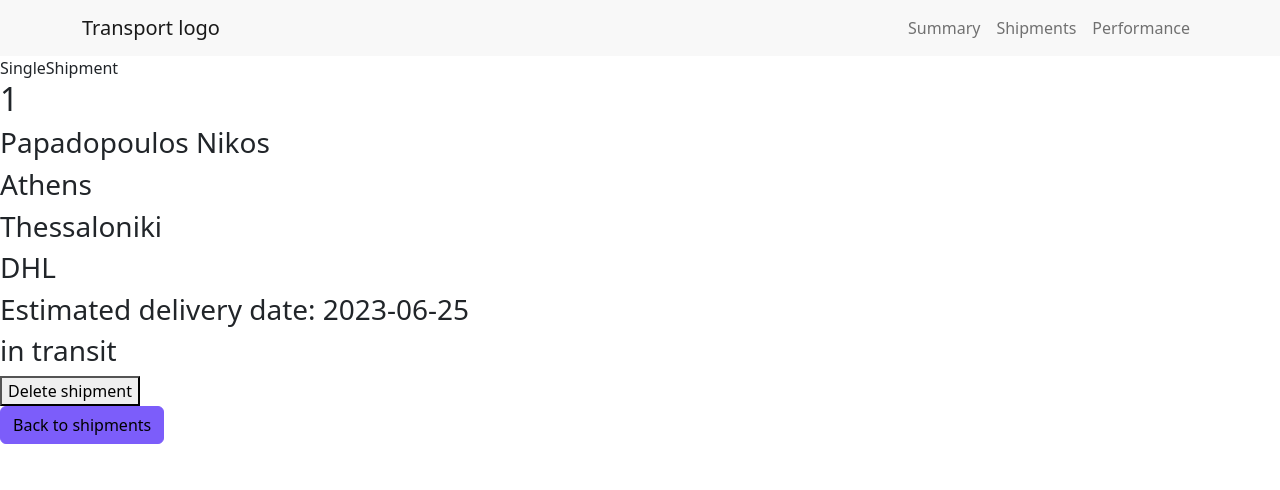
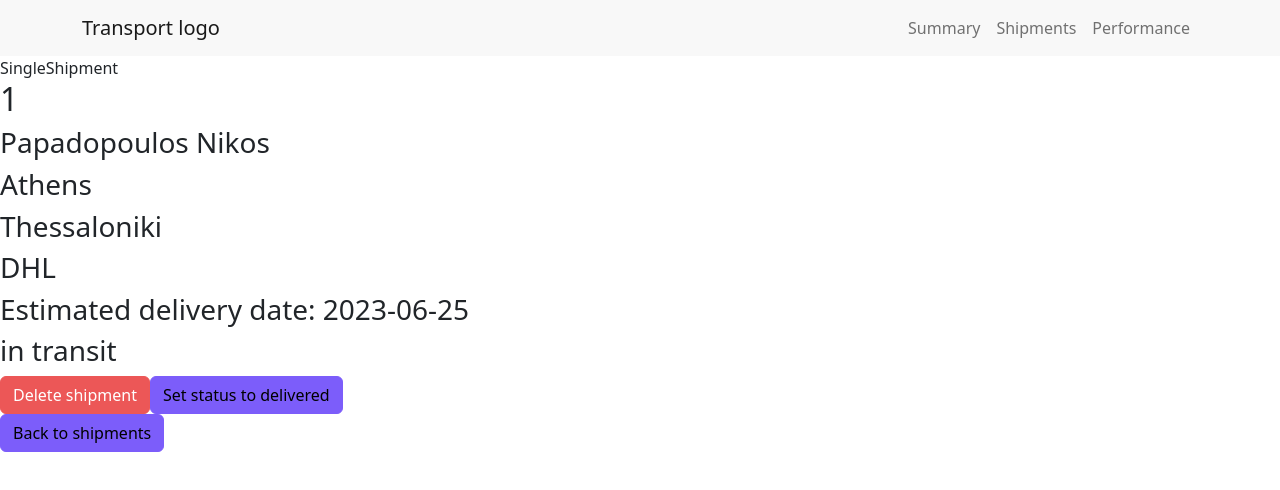
Before and after one commit to geoelectrof/tms-dashboard, a React (Vite) app: page /shipments/1 in a window 1280 px wide. Shown: the top 490 px of the page. Built offline with nearby package versions, Linux system fonts and the light colour scheme.

Commit message:
SetShipmentStatusDelivered button added to SingleShipment component

```diff
--- a/src/components/SingleShipment.jsx
+++ b/src/components/SingleShipment.jsx
@@ -2,7 +2,7 @@ import { useParams } from "react-router"
 import { LinkContainer } from "react-router-bootstrap"
 import { useSelector, useDispatch } from "react-redux"
 import { Button } from "react-bootstrap"
-import { removeShipment } from "../features/transports/shipmentsSlice"
+import { removeShipment, setShipmentStatusDelivered } from "../features/transports/shipmentsSlice"
 
 const SingleShipment = () => {
     const { shipmentId } = useParams()
@@ -21,13 +21,20 @@ const SingleShipment = () => {
         <h3>Estimated delivery date: {shipment.deliveryDate}</h3>
         <h3>{shipment.status}</h3>
         <LinkContainer to="/shipments">
-        <button
+          <Button
             variant="danger text-white"
             onClick={() => dispatch(removeShipment(shipment.id))}
           >
             Delete shipment
-        </button>
+          </Button>
         </LinkContainer>
+        {
+          shipment.status !== "delivered"
+          &&
+          <Button
+            onClick={()=>dispatch(setShipmentStatusDelivered(shipmentId))}
+          >Set status to delivered</Button>
+        }
         <div>
           <LinkContainer to="/shipments">
             <Button>Back to shipments</Button>
--- a/src/features/transports/shipmentsSlice.js
+++ b/src/features/transports/shipmentsSlice.js
@@ -19,10 +19,16 @@ const shipmentsSlice = createSlice({
             })
             state.shipments = newShipments
         },
+        setShipmentStatusDelivered: (state, action) => {
+            const shipmentId = action.payload
+            const shipment = state.shipments.find(s => s.id == shipmentId)
+            shipment.status = "delivered"
+
+        }
     }
 })
 
 // console.log(shipmentsSlice)
 
 export default shipmentsSlice.reducer
-export const { addShipment, removeShipment } = shipmentsSlice.actions
+export const { addShipment, removeShipment, setShipmentStatusDelivered } = shipmentsSlice.actions
```
Lines whose indentation alone changed are shown as unchanged.
